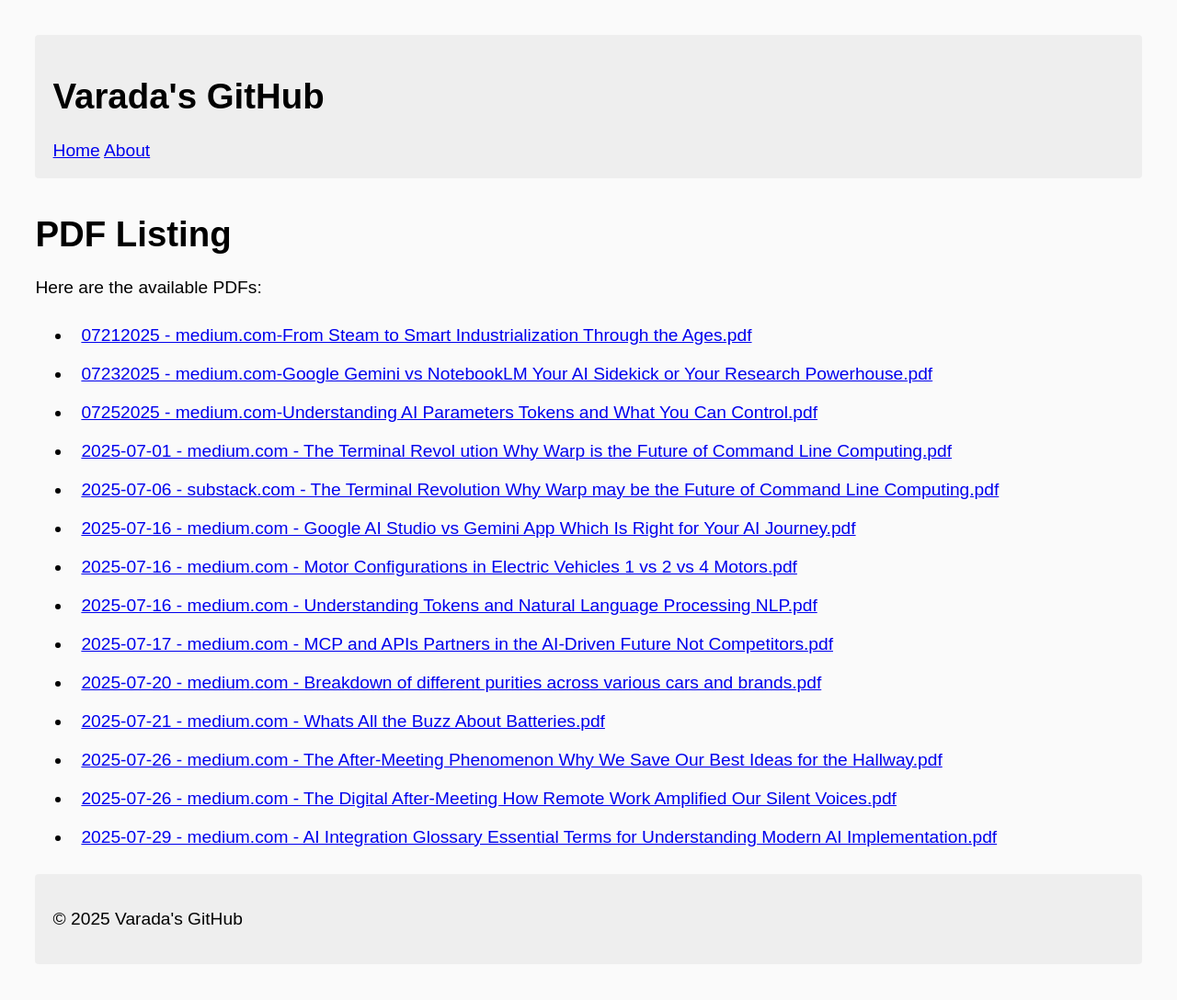
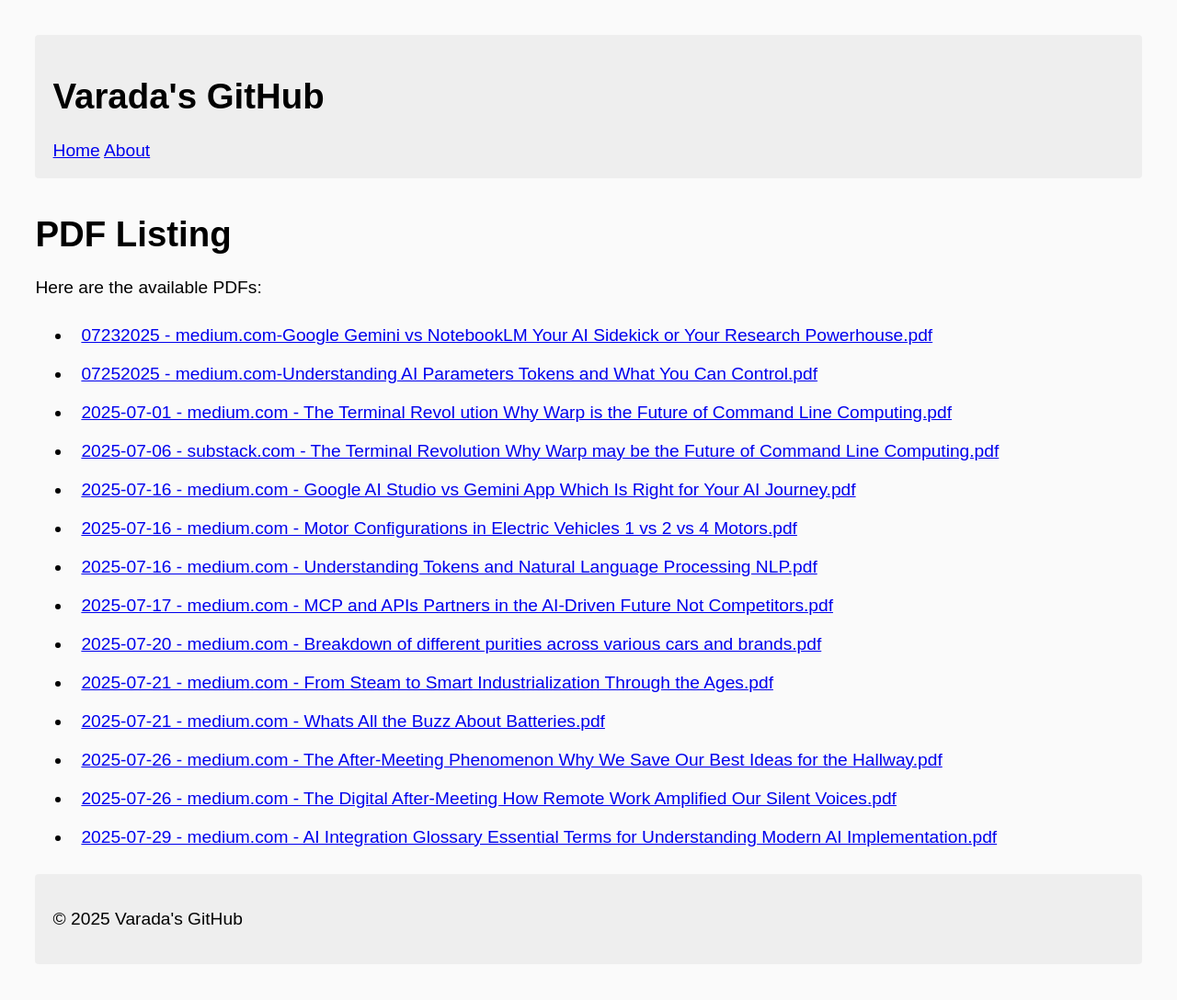
Before and after one commit to ivarada/ivarada.github.io, a Jekyll site: the page built from medium/pdf/index.md, in a window 1280 px wide. Shown: the whole page at 92% size. Built offline with Jekyll 4.4.1, drawn with Linux system fonts in a browser that asks for light colours; part of the change alters nothing that is shown.

Commit message:
Update PDF Listing

```diff
--- a/medium/pdf/index.md
+++ b/medium/pdf/index.md
@@ -7,7 +7,6 @@ title: PDF Listing
 
 Here are the available PDFs:
 
-- [07212025 - medium.com-From Steam to Smart Industrialization Through the Ages.pdf](07212025 - medium.com-From Steam to Smart Industrialization Through the Ages.pdf)
 - [07232025 - medium.com-Google Gemini vs NotebookLM Your AI Sidekick or Your Research Powerhouse.pdf](07232025 - medium.com-Google Gemini vs NotebookLM Your AI Sidekick or Your Research Powerhouse.pdf)
 - [07252025 - medium.com-Understanding AI Parameters Tokens and What You Can Control.pdf](07252025 - medium.com-Understanding AI Parameters Tokens and What You Can Control.pdf)
 - [2025-07-01 - medium.com - The Terminal Revol ution Why Warp is the Future of Command Line Computing.pdf](2025-07-01 - medium.com - The Terminal Revol ution Why Warp is the Future of Command Line Computing.pdf)
@@ -17,6 +16,7 @@ Here are the available PDFs:
 - [2025-07-16 - medium.com - Understanding Tokens and Natural Language Processing NLP.pdf](2025-07-16 - medium.com - Understanding Tokens and Natural Language Processing NLP.pdf)
 - [2025-07-17 - medium.com - MCP and APIs Partners in the AI-Driven Future Not Competitors.pdf](2025-07-17 - medium.com - MCP and APIs Partners in the AI-Driven Future Not Competitors.pdf)
 - [2025-07-20 - medium.com - Breakdown of different purities across various cars and brands.pdf](2025-07-20 - medium.com - Breakdown of different purities across various cars and brands.pdf)
+- [2025-07-21 - medium.com - From Steam to Smart Industrialization Through the Ages.pdf](2025-07-21 - medium.com - From Steam to Smart Industrialization Through the Ages.pdf)
 - [2025-07-21 - medium.com - Whats All the Buzz About Batteries.pdf](2025-07-21 - medium.com - Whats All the Buzz About Batteries.pdf)
 - [2025-07-26 - medium.com - The After-Meeting Phenomenon Why We Save Our Best Ideas for the Hallway.pdf](2025-07-26 - medium.com - The After-Meeting Phenomenon Why We Save Our Best Ideas for the Hallway.pdf)
 - [2025-07-26 - medium.com - The Digital After-Meeting How Remote Work Amplified Our Silent Voices.pdf](2025-07-26 - medium.com - The Digital After-Meeting How Remote Work Amplified Our Silent Voices.pdf)
```
